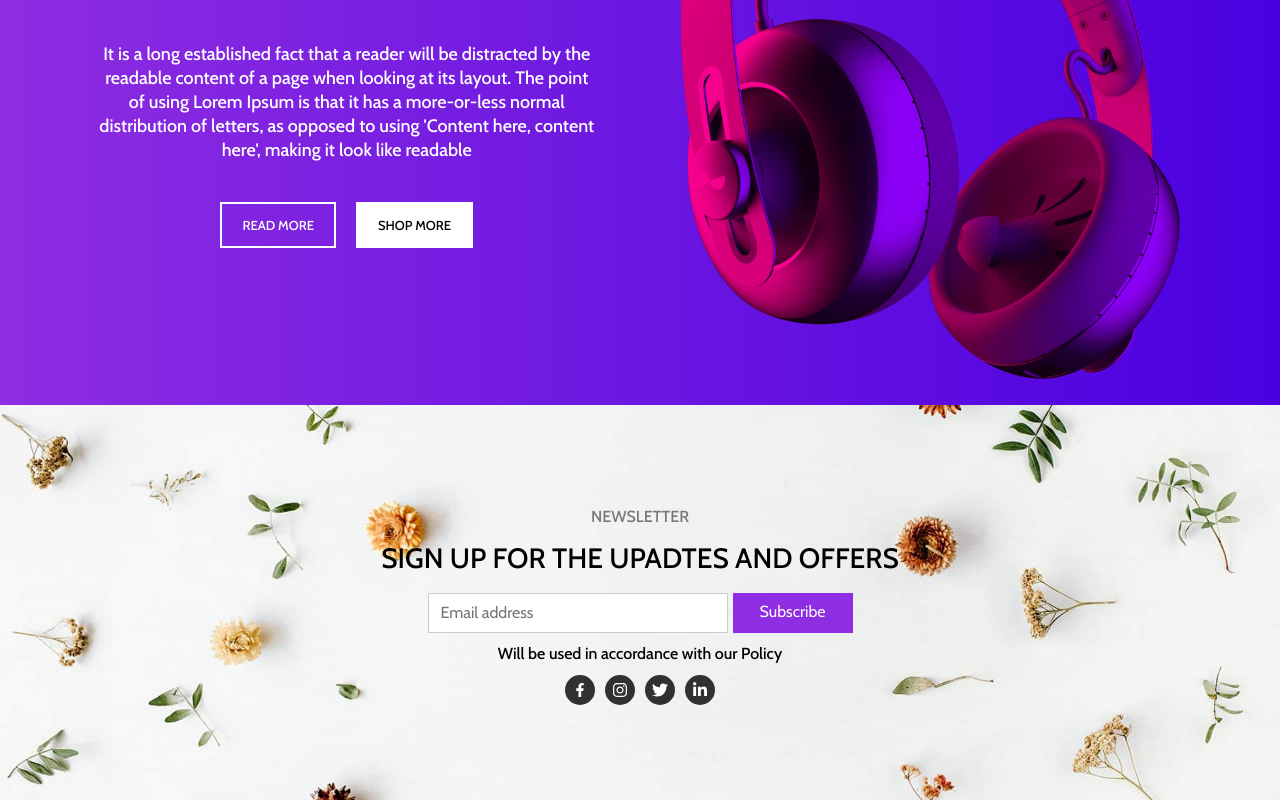
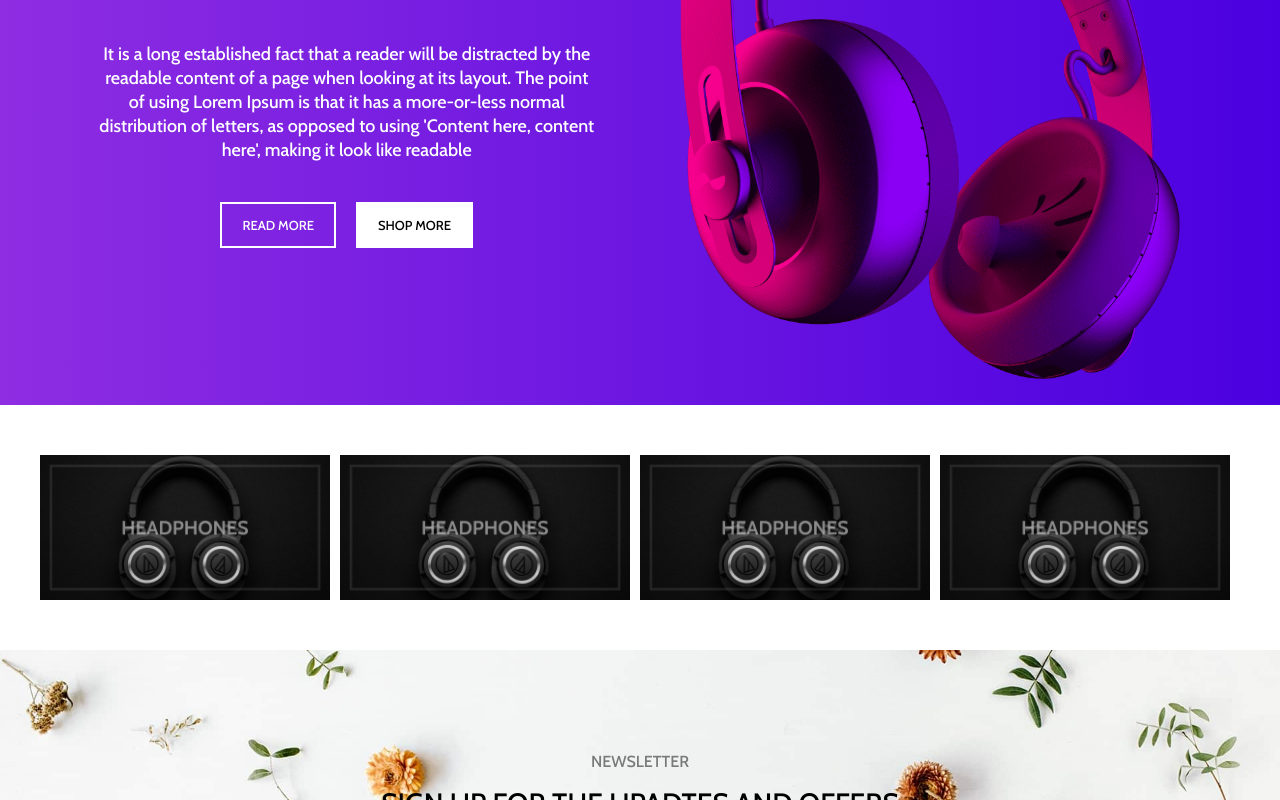
Before and after one commit to rushikeshkamurthi/e-commerce-app, a React (Create React App) app in the folder client/: page / in a window 1280 px wide. Shown: the part 396-1196 px from the top of the page. Built offline with nearby package versions, Linux system fonts and the light colour scheme.

Commit message:
category section implementation

```diff
--- a/client/src/components/Category/Category.jsx
+++ b/client/src/components/Category/Category.jsx
@@ -1,6 +1,22 @@
 import "./Category.scss";
+import cat1 from "../../assets/category/cat-1.jpg"
 const Category = () => {
-    return <div>Category</div>;
+    return <div className="shop-by-category">
+        <div className="categories">
+            <div className="category">
+                <img src={cat1} alt="cat1" ></img>
+            </div>
+            <div className="category">
+                <img src={cat1} alt="cat1" ></img>
+            </div>
+            <div className="category">
+                <img src={cat1} alt="cat1" ></img>
+            </div>
+            <div className="category">
+                <img src={cat1} alt="cat1" ></img>
+            </div>
+        </div>
+    </div>
 };
 
 export default Category;
--- a/client/src/components/Category/Category.scss
+++ b/client/src/components/Category/Category.scss
@@ -1 +1,32 @@
 @import "../../css-config/mixins.scss";
+
+
+.shop-by-category {
+    margin:  25px 0;
+     @include md {
+        margin:  50px 0;
+     }
+    .categories {
+        display: flex;
+        flex-flow: wrap;
+        gap: 10px;
+        .category {
+            display: flex;
+            background-color: black;
+            width: calc(50% - 5px);
+            cursor: pointer;
+            overflow: hidden;
+            @include md {
+                width: calc(25% - 10px);
+            }
+            img {
+                width: 100%;
+                display: block;
+                transition: all ease 0.3s;
+            }
+            &:hover {
+                img { transform:  scale(1.2);}
+            }
+        }
+    }
+}
--- a/client/src/components/Home/Home.jsx
+++ b/client/src/components/Home/Home.jsx
@@ -1,8 +1,15 @@
+import Category from "../Category/Category";
 import Banner from "./Banner/Banner";
 import "./Home.scss";
 const Home = () => {
-    return <div className="home">
-        <Banner></Banner>
+    return <div>
+        <Banner />
+        <div className="main-content">
+            <div className="layout">
+                <Category />
+            </div>
+        </div>
+
     </div>;
 };
 
--- a/client/src/components/Home/Home.scss
+++ b/client/src/components/Home/Home.scss
@@ -1 +1,10 @@
 @import "../../css-config/mixins.scss";
+
+
+.main-content {
+    max-width: calc(100% - 20px);
+    margin:  0 auto;
+    @include md{
+        max-width: 1200px;
+    }
+}
```
